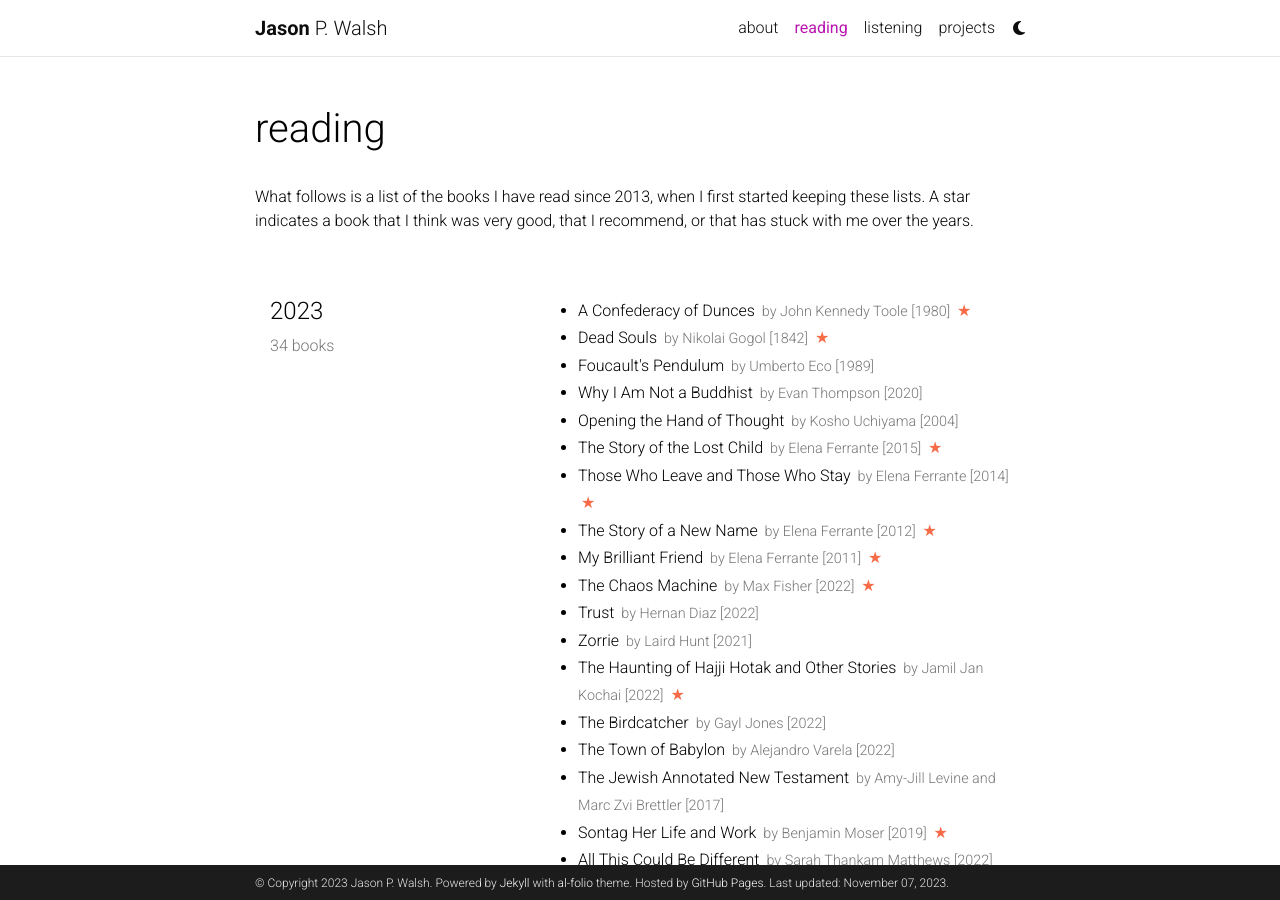
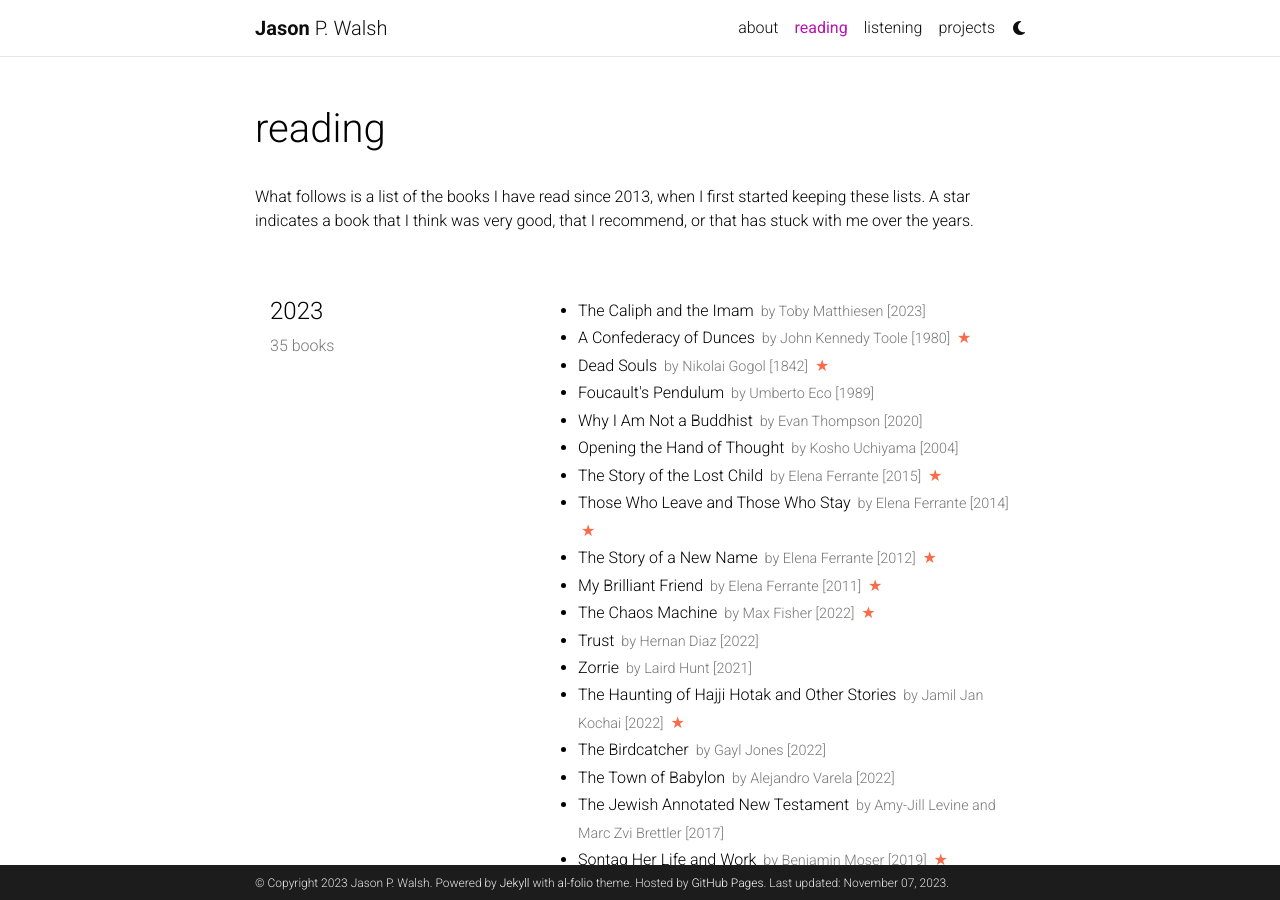
Before and after one commit to jwals23/jwals23.github.io, a Jekyll site: the page built from _pages/reading.md, in a window 1280 px wide and 900 px high. Built offline with Jekyll 4.4.1, drawn with Linux system fonts in a browser that asks for light colours; comment, search, counter and statistics services are not loaded; a style sheet for code colours, icons or effects is not loaded.

Commit message:
Adding Caliph and Imam

```diff
--- a/_data/reading.yml
+++ b/_data/reading.yml
@@ -1,6 +1,10 @@
 list:
   - year: "2023"
     books:
+      - title: The Caliph and the Imam
+        author: Toby Matthiesen
+        year: 2023
+
       - title: A Confederacy of Dunces
         author: John Kennedy Toole
         year: 1980
```
